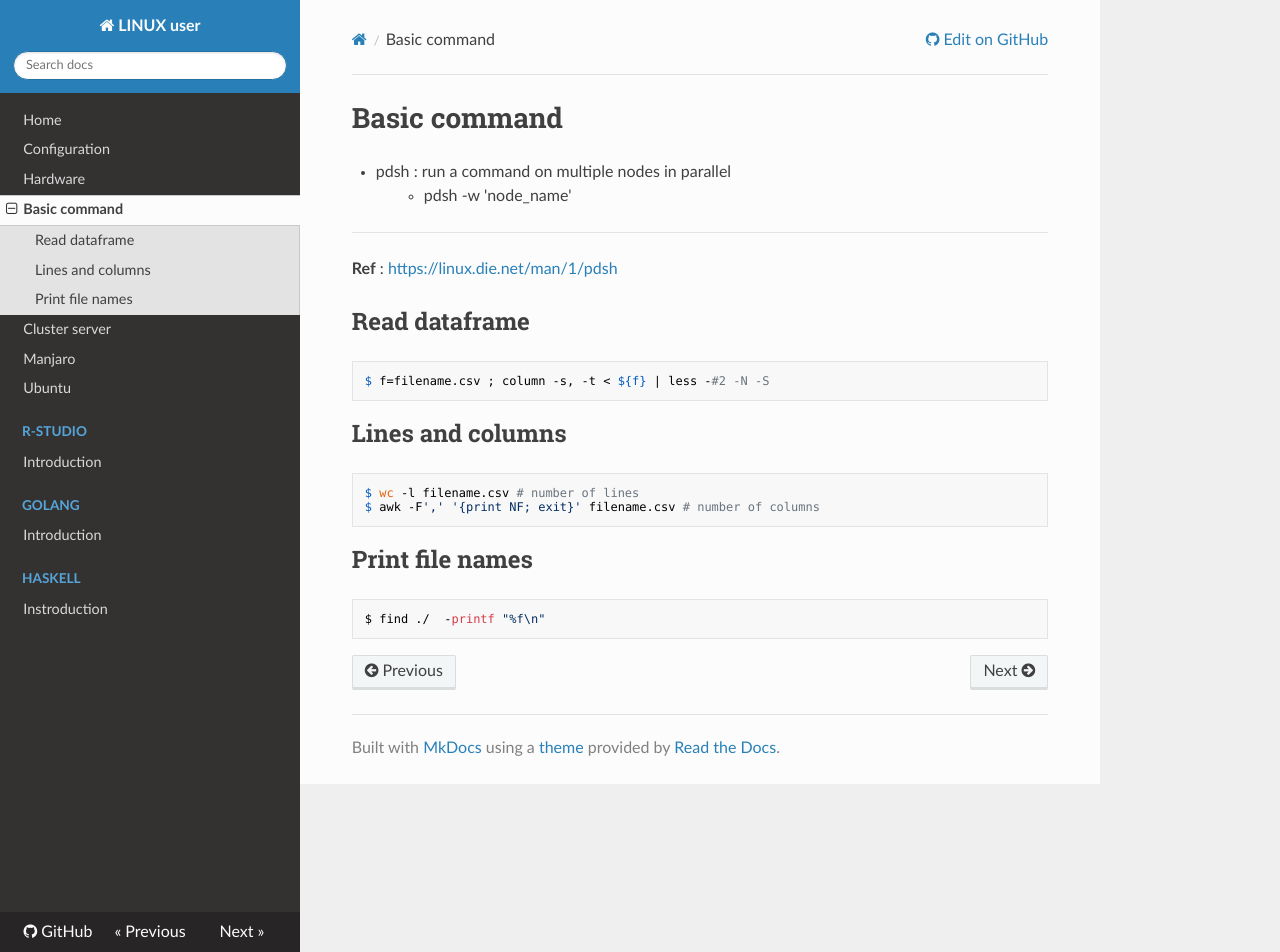
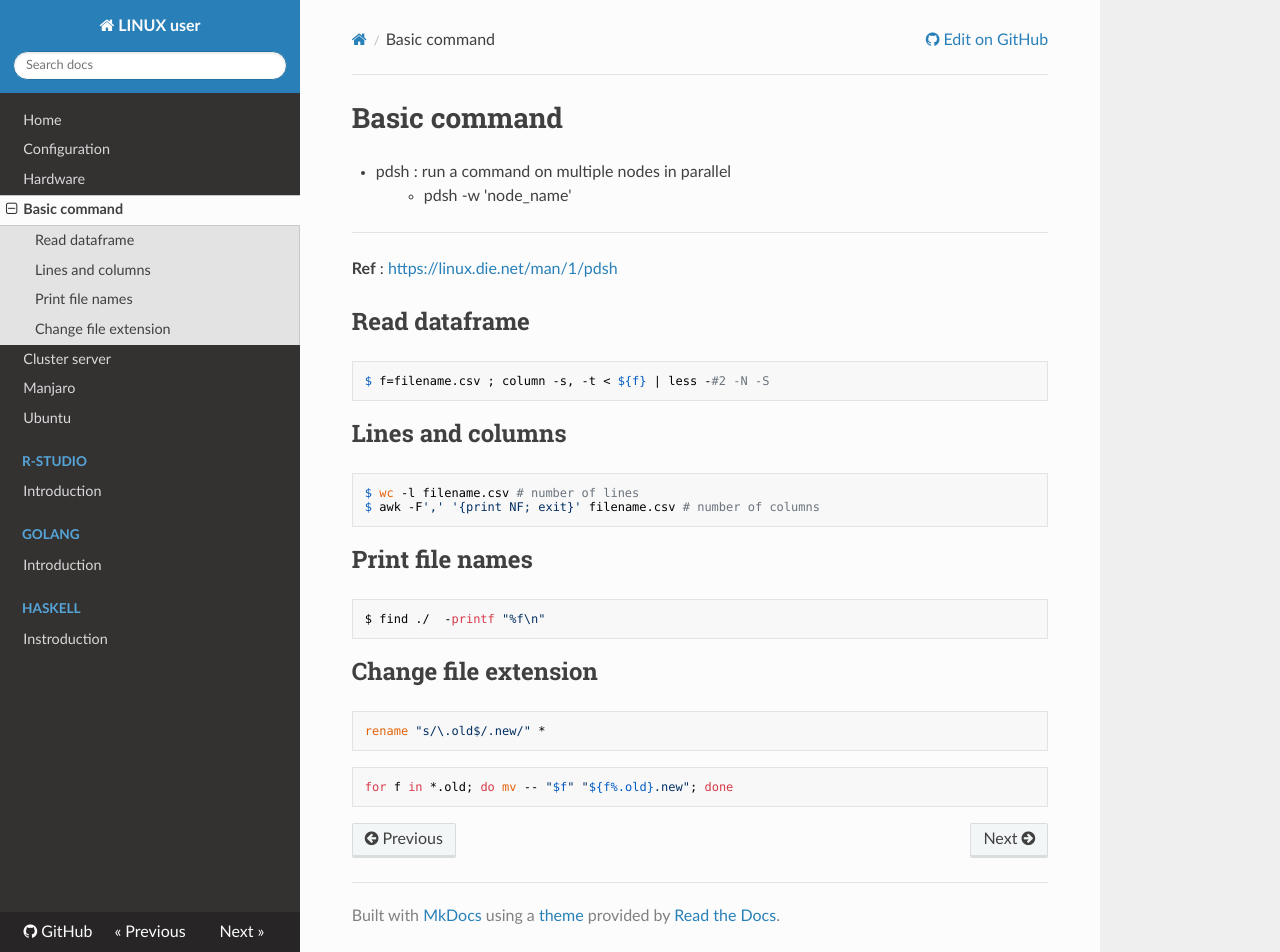
Before and after one commit to WonyoungCho/LINUX, an MkDocs documentation site: the page built from docs/basic_comm.md, in a window 1280 px wide and 952 px high. Built offline with MkDocs 1.6.1, drawn with Linux system fonts in a browser that asks for light colours; nearby versions of some CDN libraries; old or Windows-style settings are respelled for this version of MkDocs.

Commit message:
Update basic_comm.md

````diff
--- a/docs/basic_comm.md
+++ b/docs/basic_comm.md
@@ -20,3 +20,11 @@ $ awk -F',' '{print NF; exit}' filename.csv # number of columns
 ```
 $ find ./  -printf "%f\n"
 ```
+
+## Change file extension
+```
+rename "s/\.old$/.new/" *
+```
+```
+for f in *.old; do mv -- "$f" "${f%.old}.new"; done
+```
````
